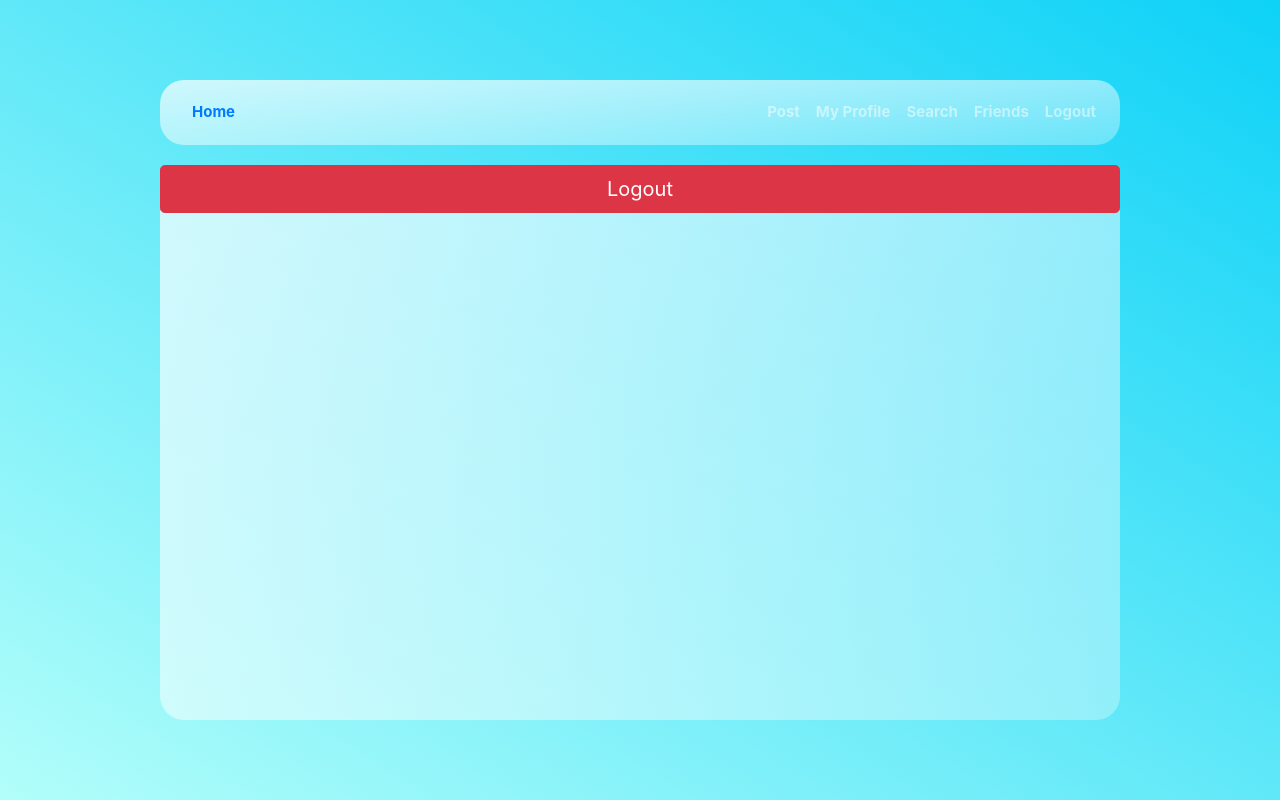
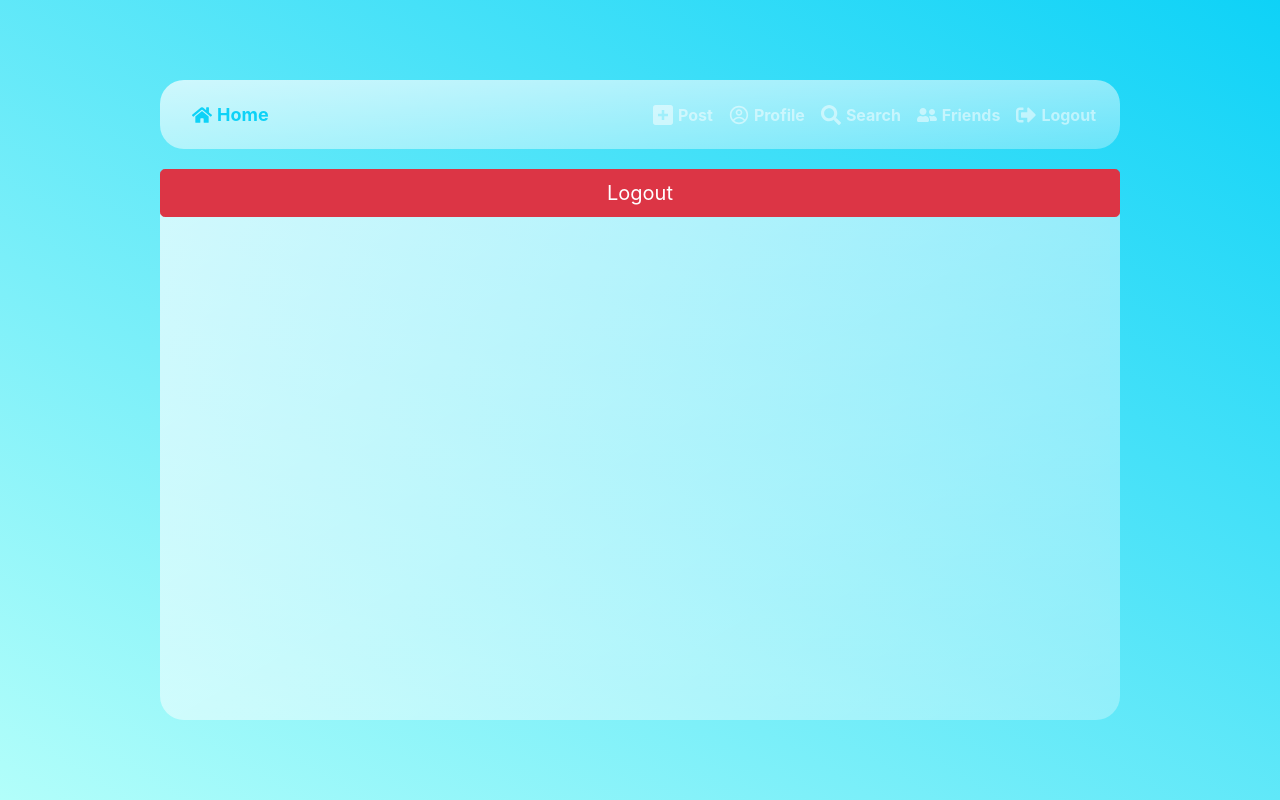
Before and after one commit to WilliamZLi/CS97-App, a React (Create React App) app in the folder frontend/: page /logout in a window 1280 px wide. Built offline with nearby package versions, Linux system fonts and the light colour scheme.

Commit message:
Added icons to navbar and post view button

```diff
--- a/frontend/src/Header.css
+++ b/frontend/src/Header.css
@@ -9,10 +9,26 @@
   border-radius: 1.5rem;
 }
 
+.navbar-nav {
+}
+
 .navbar-brand {
   font-weight: bold !important;
 }
 
+.navbar-brand > .nav-link {
+  font-size: 18px;
+}
+
 .nav-link {
-  font-size: 15px;
+  font-size: 16px;
+  color: #0ed2f7;
+  display: flex;
+  align-items: center;
+  justify-content: center;
 }
+
+.nav__icon {
+  font-size: 20px;
+  margin-right: 5px;
+}
--- a/frontend/src/Header.js
+++ b/frontend/src/Header.js
@@ -5,6 +5,9 @@ import Navbar from "react-bootstrap/Navbar";
 import Container from "react-bootstrap/Container";
 import { Link } from "react-router-dom";
 import "./Header.css";
+import { CgProfile } from "react-icons/cg";
+import { FaSignOutAlt, FaHome, FaUserFriends, FaSearch } from "react-icons/fa";
+import { SiAddthis } from "react-icons/si";
 
 const Header = () => (
   <header className="App-header">
@@ -12,6 +15,7 @@ const Header = () => (
       <Container>
         <Navbar.Brand>
           <Link to={"/"} className="nav-link">
+            <FaHome className="nav__icon" />
             Home
           </Link>
         </Navbar.Brand>
@@ -19,30 +23,35 @@ const Header = () => (
         <Nav className="justify-content-end">
           <Nav>
             <Link to={"/create-obj"} className="nav-link">
+              <SiAddthis className="nav__icon" />
               Post
             </Link>
           </Nav>
 
           <Nav>
             <Link to={"/myProfile"} className="nav-link">
-              My Profile
+              <CgProfile className="nav__icon" />
+              Profile
             </Link>
           </Nav>
 
           <Nav>
             <Link to={"/search"} className="nav-link">
+              <FaSearch className="nav__icon" />
               Search
             </Link>
           </Nav>
 
           <Nav>
             <Link to={"/friends"} className="nav-link">
+              <FaUserFriends className="nav__icon" />
               Friends
             </Link>
           </Nav>
 
           <Nav>
             <Link to={"/logout"} className="nav-link">
+              <FaSignOutAlt className="nav__icon" />
               Logout
             </Link>
           </Nav>
--- a/frontend/src/components/profile.component.js
+++ b/frontend/src/components/profile.component.js
@@ -6,6 +6,8 @@ import axios from "axios";
 import { Link, withRouter, Redirect } from "react-router-dom";
 import Header from "../Header";
 import "./profile.css";
+import { HiOutlineArrowsExpand } from "react-icons/hi";
+
 axios.defaults.withCredentials = true;
 
 const Post = (
@@ -21,7 +23,9 @@ const Post = (
     </td>
     <td>{props.caption}</td>
     <td>
-      <Link to={"/post/" + props.id}>View</Link>
+      <Link to={"/post/" + props.id} className="expand-icon-link">
+        <HiOutlineArrowsExpand className="expand__icon" />
+      </Link>
     </td>
   </tr>
 );
--- a/frontend/src/components/profile.css
+++ b/frontend/src/components/profile.css
@@ -33,3 +33,11 @@
   font-weight: bold;
   padding: 15px;
 }
+
+.expand__icon {
+  font-size: 25px;
+}
+
+.expand-icon-link {
+  color: white;
+}
```
